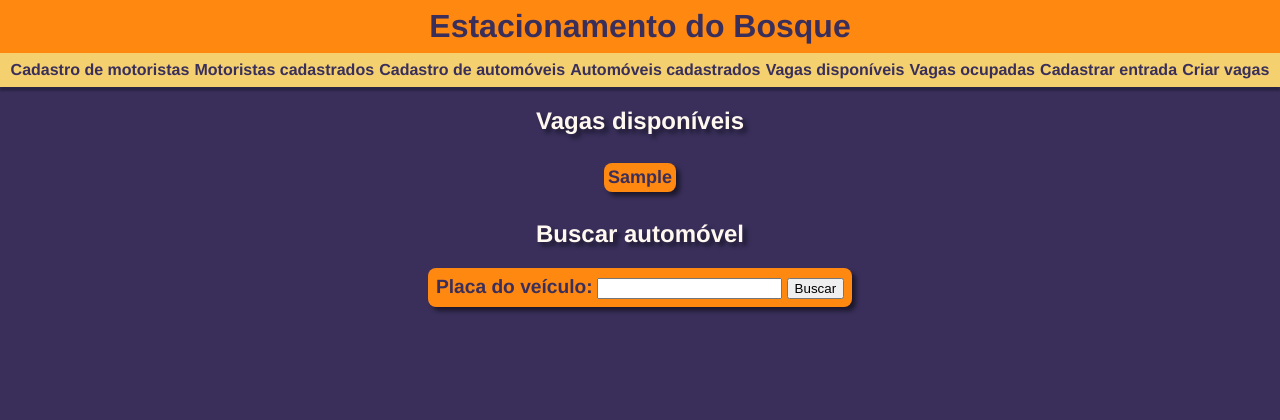
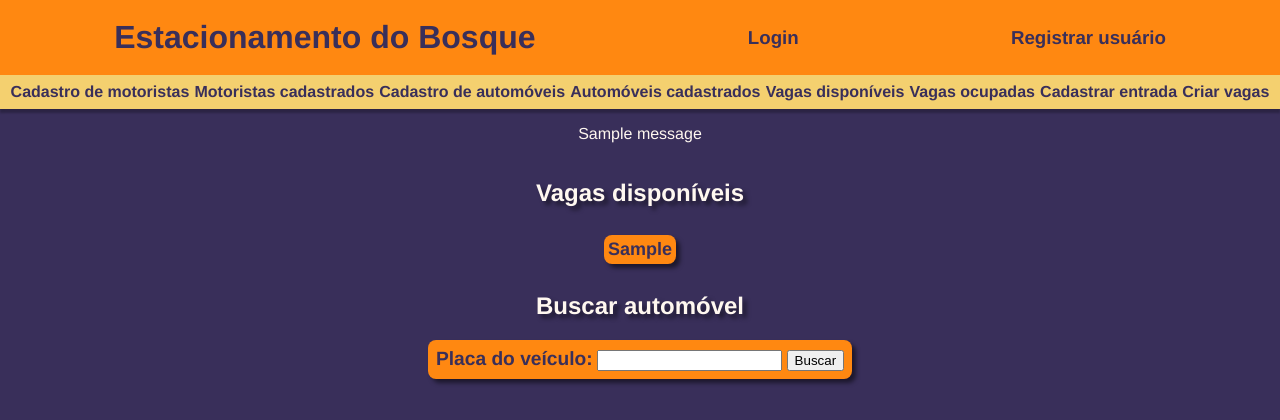
Before and after one commit to vitor-lima-ms/new_parking_lot_app_manage, a Django app: template core/templates/core_index.html in a window 1280 px wide. Shown: the top 420 px of the page. Run offline with Django 3.2, Linux system fonts and the light colour scheme; the template is opened without the code that fills it: most values are stand-ins (such as "Sample title", 1, 10 or a date in 2020); one stand-in notice (Sample message) is shown; form fields are guessed from the names that the template uses.

Commit message:
Update core_index.html

```diff
--- a/core/templates/core_index.html
+++ b/core/templates/core_index.html
@@ -13,6 +13,13 @@
 <body>
     <header>
         <h1>Estacionamento do Bosque</h1>
+        {% if user.is_authenticated %}
+            <h3><a id="login_link" href="{% url "user_auth:logout_user" %}">Logout</a></h3>
+        {% else %}
+            <h3><a id="logout_link" href="{% url "user_auth:login_user" %}">Login</a></h3>
+        {% endif %}
+        {% comment %} In other cases, this should also be placed in the else. But since I want to allow new users to be created only if someone is logged in, since this is a parking control system (only employees should be able to register other users) {% endcomment %}
+        <h3><a id="register_link" href="{% url "user_auth:register_user" %}">Registrar usuário</a></h3>
     </header>
     <nav>
         <a class="nav_link" href="{% url "driver:driver_register_form" %}">Cadastro de motoristas</a>
@@ -27,6 +34,11 @@
     <main>
         {% block content %}
             <section id="first_sec">
+                {% if messages %}
+                    {% for message in messages %}
+                        <p>{{ message }}</p>
+                    {% endfor %}
+                {% endif %}
                 <h2 class="sec_title">Vagas disponíveis</h2>
                 <div id="unoccupied_parking">
                     {% for parking_space in parking_spaces %}
```
